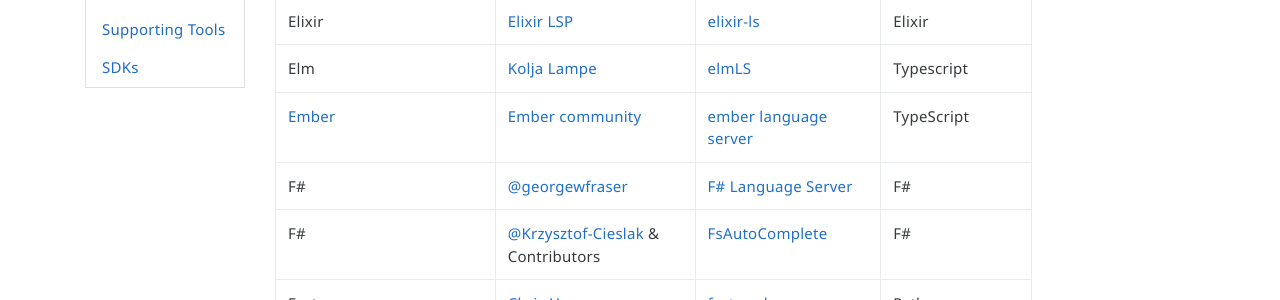
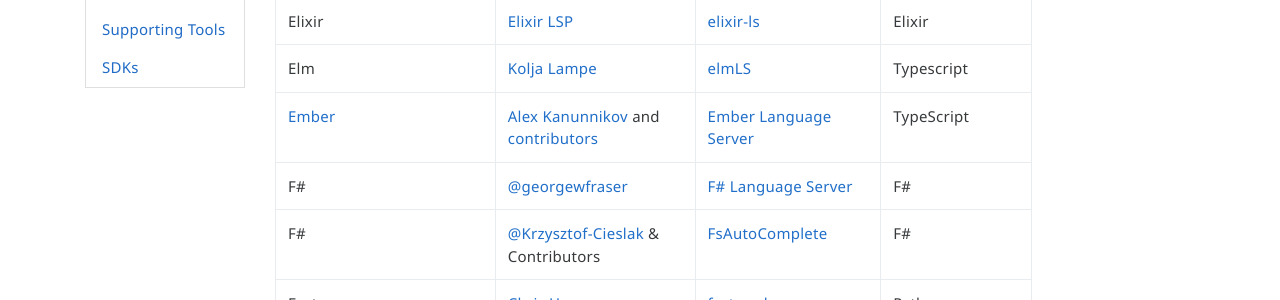
Before and after one commit to microsoft/language-server-protocol, a Jekyll site: the page built from _implementors/servers.md, in a window 1280 px wide and 900 px high, scrolled down 2795 px. Shown: the part 154-454 px from the top of the window. Built offline with Jekyll 4.4.1, drawn with Linux system fonts in a browser that asks for light colours; nearby versions of some CDN libraries; comment, search, counter and statistics services are not loaded.

Commit message:
Change Ember LS's links to more relevant

```diff
--- a/_implementors/servers.md
+++ b/_implementors/servers.md
@@ -58,7 +58,7 @@
 | [Erlang](https://www.erlang.org) | [Roberto Aloi](https://github.com/robertoaloi) and [Contributors](https://github.com/erlang-ls/erlang_ls/graphs/contributors) | [erlang_ls](https://github.com/erlang-ls/erlang_ls) | Erlang |
 | Elixir| [Elixir LSP](https://github.com/elixir-lsp) | [elixir-ls](https://github.com/elixir-lsp/elixir-ls) | Elixir |
 | Elm| [Kolja Lampe](https://github.com/razzeee) | [elmLS](https://github.com/elm-tooling/elm-language-server) | Typescript |
-| [Ember](https://ember-cli.com/) | [Ember community](https://github.com/emberwatch) | [ember language server](https://github.com/emberwatch/ember-language-server) | TypeScript |
+| [Ember](https://emberjs.com/) | [Alex Kanunnikov](https://github.com/lifeart) and [contributors](https://github.com/lifeart/ember-language-server/graphs/contributors) | [Ember Language Server](https://github.com/lifeart/ember-language-server) | TypeScript |
 | F# | [@georgewfraser](https://github.com/georgewfraser) | [F# Language Server](https://github.com/georgewfraser/fsharp-language-server) | F# |
 | F# | [@Krzysztof-Cieslak](https://github.com/Krzysztof-Cieslak) & Contributors | [FsAutoComplete](https://github.com/fsharp/FsAutoComplete) | F# |
 | Fortran | [Chris Hansen](https://github.com/hansec) | [fortran-language-server](https://github.com/hansec/fortran-language-server) | Python |
```
